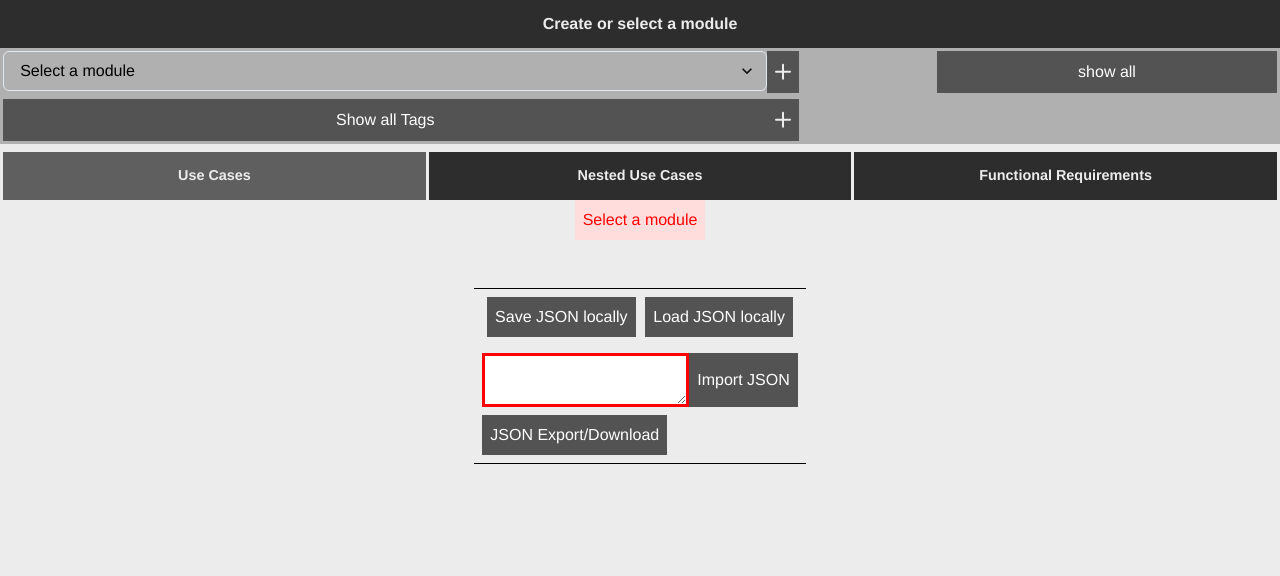
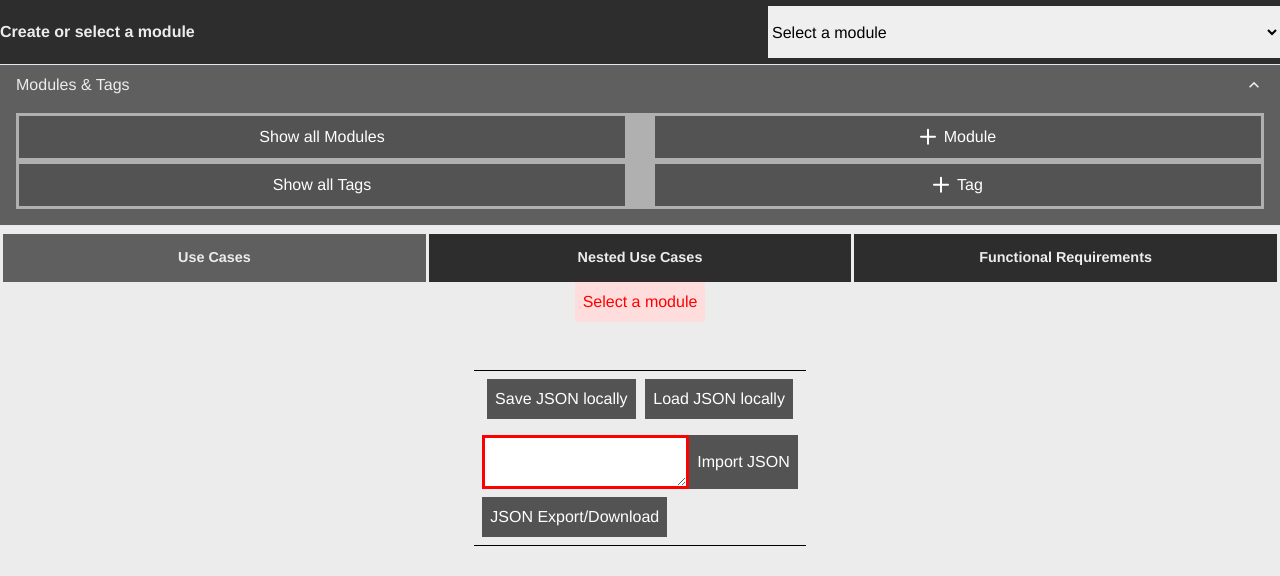
Before and after one commit to mikhael-dantas/tests_provider_front, a Next.js app: page /management in a window 1280 px wide. Shown: the top 576 px of the page. Built offline with nearby package versions, Linux system fonts and the light colour scheme.

Commit message:
design adjustments

```diff
--- a/src/pages/management/index.tsx
+++ b/src/pages/management/index.tsx
@@ -1,24 +1,25 @@
-import { Flex, Grid, Select, Tab, Tabs, theme } from "@chakra-ui/react";
+import { AddIcon } from "@chakra-ui/icons";
+import { Accordion, AccordionButton, AccordionIcon, AccordionItem, AccordionPanel, Box, Flex, Grid } from "@chakra-ui/react";
 import React from "react";
+import FullPopup from "../../components/FullPopup";
 import AddModule from "../../components/modules/AddModule";
-import FullPopup from "../../components/FullPopup";
-import { EUcfrListsTypes, UcfrListsContextInterfaces, UcfrListsTypes, useCurrentModuleContext, useSelectedTabToDisplayContext, useUcfrListsContext, useUpdateCurrentModuleContext, useUpdateSelectedTabToDisplayContext, useUpdateUcfrListsContext } from "../../UcfrsContext";
+import ListModules from "../../components/modules/ListModules";
+import AddTag from "../../components/tags/AddTag";
+import ListTags from "../../components/tags/ListTags";
+import FRequirementList from "../../components/ucfrLists/fRequirements/FRequirementsList";
+import NestedUseCaseList from "../../components/ucfrLists/nestedUseCases/NestedUseCaseList";
 import AddUseCase from "../../components/ucfrLists/useCases/AddUseCase";
 import UseCasesList from "../../components/ucfrLists/useCases/UseCasesList";
-import AddTag from "../../components/tags/AddTag";
-import NestedUseCaseList from "../../components/ucfrLists/nestedUseCases/NestedUseCaseList";
-import FRequirementList from "../../components/ucfrLists/fRequirements/FRequirementsList";
-import { AddIcon } from "@chakra-ui/icons";
-import { customTheme } from "../../theme";
-import SaveInLS from "../../components/ucfrListsJson/SaveInLS";
-import LoadFromLs from "../../components/ucfrListsJson/LoadFromLs";
 import ExportJson from "../../components/ucfrListsJson/ExportJson";
 import ImportJson from "../../components/ucfrListsJson/ImportJson";
-import ListModules from "../../components/modules/ListModules";
-import ListTags from "../../components/tags/ListTags";
+import LoadFromLs from "../../components/ucfrListsJson/LoadFromLs";
+import SaveInLS from "../../components/ucfrListsJson/SaveInLS";
+import { customTheme } from "../../theme";
+import { EUcfrListsTypes, UcfrListsTypes, useCurrentModuleContext, useSelectedTabToDisplayContext, useUcfrListsContext, useUpdateCurrentModuleContext, useUpdateSelectedTabToDisplayContext } from "../../UcfrsContext";
 
 
 export default function Index() {
+   console.log("render index");
    const currentModuleFromContext = useCurrentModuleContext()
    const updateCurrentModuleFromContext = useUpdateCurrentModuleContext()
 
@@ -26,11 +27,6 @@ export default function Index() {
    const setSelectedTabToDisplay = useUpdateSelectedTabToDisplayContext()
 
    const ucfrListsFromContext = useUcfrListsContext()
-   const updateUcfrListsFromContext = useUpdateUcfrListsContext()
-   const ucfrListsInterfaces = new UcfrListsContextInterfaces(
-      ucfrListsFromContext,
-      updateUcfrListsFromContext
-   )
 
 
    const currentModuleSelectHandler = (e: React.ChangeEvent<HTMLSelectElement>) => {
@@ -45,8 +41,6 @@ export default function Index() {
    const [moduleAddDisplay, setModuleAddDisplay] = React.useState<boolean>(false)
    const [modulesShowDisplay, setModulesShowDisplay] = React.useState<boolean>(false)
 
-   const [tagEditNameDisplay, setTagEditNameDisplay] = React.useState<boolean>(false)
-   const [tagDeleteDisplay, setTagDeleteDisplay] = React.useState<boolean>(false)
    const [tagAddDisplay, setTagAddDisplay] = React.useState<boolean>(false)
    const [tagsShowDisplay, setTagsShowDisplay] = React.useState<boolean>(false)
 
@@ -63,47 +57,66 @@ export default function Index() {
       >
          <Flex className='CurrentModuleNameContainer'
          width={'100%'}
-         height={'3rem'}
+         height={'4rem'}
          alignItems={'center'}
-         justifyContent={'center'}
+         justifyContent={'space-between'}
          fontWeight={'bold'}
          backgroundColor={customTheme.colors[80]}
          >
             {currentModuleFromContext ? currentModuleFromContext.name : 'Create or select a module'}
+            <Flex className='moduleSelectContainer'
+            width={'40%'}
+            height={'80%'}
+            color={customTheme.colors[95]}
+            >
+               <select className={'select'} style={{width: '100%'}}onChange={currentModuleSelectHandler}>
+                  <option value={''}>Select a module</option>
+                  {ucfrListsFromContext.modules.map((module, i) => (
+                     <option className={'option'} key={i} value={module.id}>{module.name}</option>
+                  ))}
+               </select>
+            </Flex>
          </Flex>
 
+         <Accordion className={'ModulesAndTagsAccordionContainer'} defaultIndex={[0]} allowMultiple
+         width={'100%'}
+         >
+            <AccordionItem backgroundColor={customTheme.colors[60]} width='100%'>
+               <h1>
+                  <AccordionButton>
+                  <Box flex='1' textAlign='left'>
+                     {"Modules & Tags"}
+                  </Box>
+                  <AccordionIcon />
+                  </AccordionButton>
+               </h1>
+               <AccordionPanel pb={4}>
                   <Grid className={'moduleManagementContainer'}
-            templateColumns={'3fr 2fr'}
+                     templateColumns={'1fr'}
                      width={'100%'}
                      backgroundColor={customTheme.colors[30]}
                      padding={'.2rem'}
                      height={'3rem'}
                   >
 
-
-            <Flex className='moduleSelectContainer'
-            width={'100%'}
-            height={'100%'}
-            color={customTheme.colors[95]}
-            >
-               <Select className={'select'} onChange={currentModuleSelectHandler}>
-                  <option value={''}>Select a module</option>
-                  {ucfrListsFromContext.modules.map((module, i) => (
-                     <option className={'option'} key={i} value={module.id}>{module.name}</option>
-                  ))}
-               </Select>
-            </Flex>
-
                      <Grid className='ManageModulesContainer'
-            gridTemplateColumns={'1fr 2fr'}
+                     gridTemplateColumns={'20fr 1fr 20fr'}
                      height={'100%'}
                      >
-               <AddIcon height='100%' className={'button'} onClick={() => setModuleAddDisplay(!moduleAddDisplay)}/>
                         <button className="showModulesListButton button"
                         onClick={() => setModulesShowDisplay(true)}
                         >
-                  show all
+                           Show all Modules
                         </button>
+                        <div></div>
+                        <Flex className={'button'}
+                        onClick={() => setModuleAddDisplay(!moduleAddDisplay)}
+                        alignItems={'center'}
+                        justifyContent={'center'}
+                        >
+                           <AddIcon height='100%' marginRight={'.5rem'}/>
+                           {'Module'}
+                        </Flex>
 
                         <FullPopup display={modulesShowDisplay} setDisplay={setModulesShowDisplay}>
                            <ListModules />
@@ -114,11 +127,11 @@ export default function Index() {
                         </FullPopup>
                      </Grid>
 
+
                   </Grid>
 
-
                   <Grid className={'tagManagementContainer'}
-            templateColumns={'3fr 2fr'}
+                     templateColumns={'20fr 1fr 20fr'}
                      width={'100%'}
                      backgroundColor={customTheme.colors[30]}
                      padding={'.2rem'}
@@ -128,21 +141,29 @@ export default function Index() {
                         Show all Tags
                      </button>
 
+                     <div></div>
+
+                     <Flex className='ManageTagsContainer button'
+                     alignItems={'center'}
+                     justifyContent={'center'}
+                     onClick={() => setTagAddDisplay(!tagAddDisplay)}
+                     >
+                        <AddIcon height='100%' marginRight={'.5rem'}/>
+                        Tag
+
+                        <FullPopup display={tagAddDisplay} setDisplay={setTagAddDisplay}>
+                           <AddTag/>
+                        </FullPopup>
+                     </Flex>
+
                      <FullPopup display={tagsShowDisplay} setDisplay={setTagsShowDisplay}>
                         <ListTags />
                      </FullPopup>
 
-            <Grid className='ManageTagsContainer' gridTemplateColumns={'1fr 1fr 1fr'}>
-               <AddIcon height='100%' className={'button'} onClick={() => setTagAddDisplay(!tagAddDisplay)}/>
-
-
-               <FullPopup display={tagAddDisplay} setDisplay={setTagAddDisplay}>
-                  <AddTag/>
-               </FullPopup>
                   </Grid>
-
-         </Grid>
-
+               </AccordionPanel>
+            </AccordionItem>
+         </Accordion>
 
          <Flex className={'ucfrListsTabsContainer'}
          display={'flex'}
@@ -171,7 +192,6 @@ export default function Index() {
             </Flex>
          ))}
          </Flex>
-
 
          <Flex className={'ucfrListsContainer'}
             direction={'column'}
```
Lines whose indentation alone changed are shown as unchanged.
